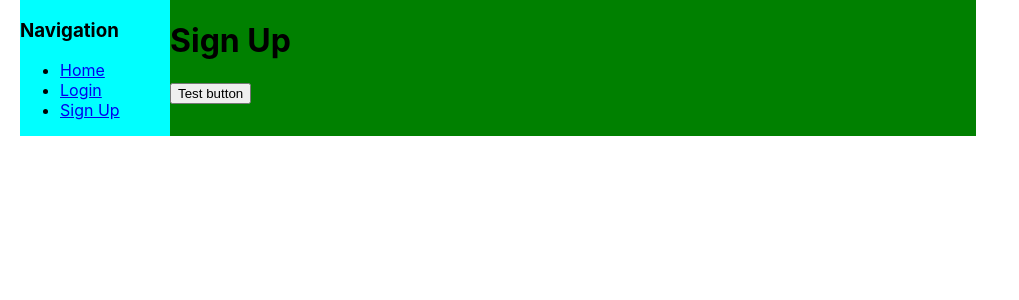
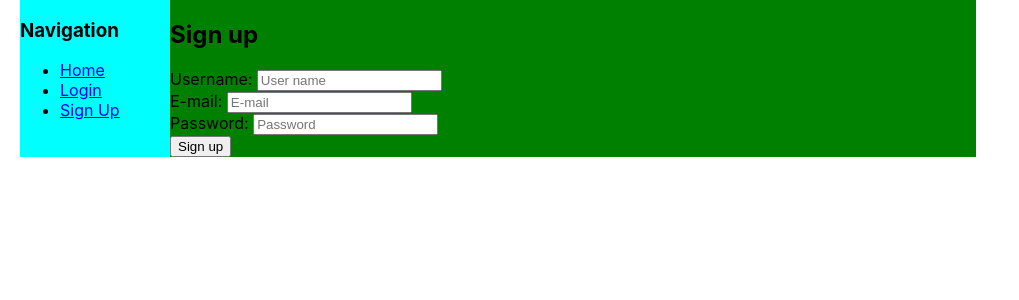
Before and after one commit to gorski-piotr/social-media-app, a React (Create React App) app: page /signup in a window 1280 px wide. Shown: the top 300 px of the page, without its empty margins (0-1019 px from the left). Built offline with nearby package versions, Linux system fonts and the light colour scheme.

Commit message:
sign up form with API request (AXIOS) in progress

```diff
--- a/package.json
+++ b/package.json
@@ -6,6 +6,7 @@
     "@testing-library/jest-dom": "^5.11.10",
     "@testing-library/react": "^11.2.6",
     "@testing-library/user-event": "^12.8.3",
+    "axios": "^0.21.1",
     "react": "^17.0.2",
     "react-dom": "^17.0.2",
     "react-router-dom": "^5.2.0",
--- a/src/App.css
+++ b/src/App.css
@@ -2,10 +2,6 @@
   display: flex;
   flex-wrap: wrap;
   margin: 0 20px;
-}
-
-.bg-red {
-  background-color: red;
 }
 
 .left-column {
--- a/src/components/SignUp.js
+++ b/src/components/SignUp.js
@@ -1,14 +1,58 @@
 import React from "react";
-
-const myFunction = () => {
-  console.log("elo");
-};
+import axios from "axios";
 
 function SignUp() {
+  const handleSubmit = (event) => {
+    event.preventDefault();
+    console.log("submitted");
+
+    let newUser = {
+      username: "piotr",
+      email: "piotr@piotr.com",
+      password: "password",
+    };
+
+    const headers = {
+      "Content-Type": "application/json",
+      Accept: "application/json",
+    };
+
+    axios
+      .post(
+        "https://akademia108.pl/api/social-app/user/signup",
+        JSON.stringify(newUser),
+        { headers: headers }
+      )
+      .then((res) => {
+        console.log(res);
+      });
+  };
+
   return (
     <div>
-      <h1>Sign Up</h1>
-      <button onClick={myFunction}>Test button</button>
+      <h2>Sign up</h2>
+      <form onSubmit={handleSubmit}>
+        <label htmlFor="username">Username: </label>
+        <input
+          type="text"
+          name="username"
+          id="username"
+          placeholder="User name"
+        />
+        <br />
+        <label htmlFor="email">E-mail: </label>
+        <input type="email" name="email" id="email" placeholder="E-mail" />
+        <br />
+        <label htmlFor="password">Password: </label>
+        <input
+          type="password"
+          id="password"
+          name="password"
+          placeholder="Password"
+        ></input>
+        <br />
+        <button type="submit">Sign up</button>
+      </form>
     </div>
   );
 }
```
Also changed, not shown: 1 other file (tests, documents, lock files or other folders).
